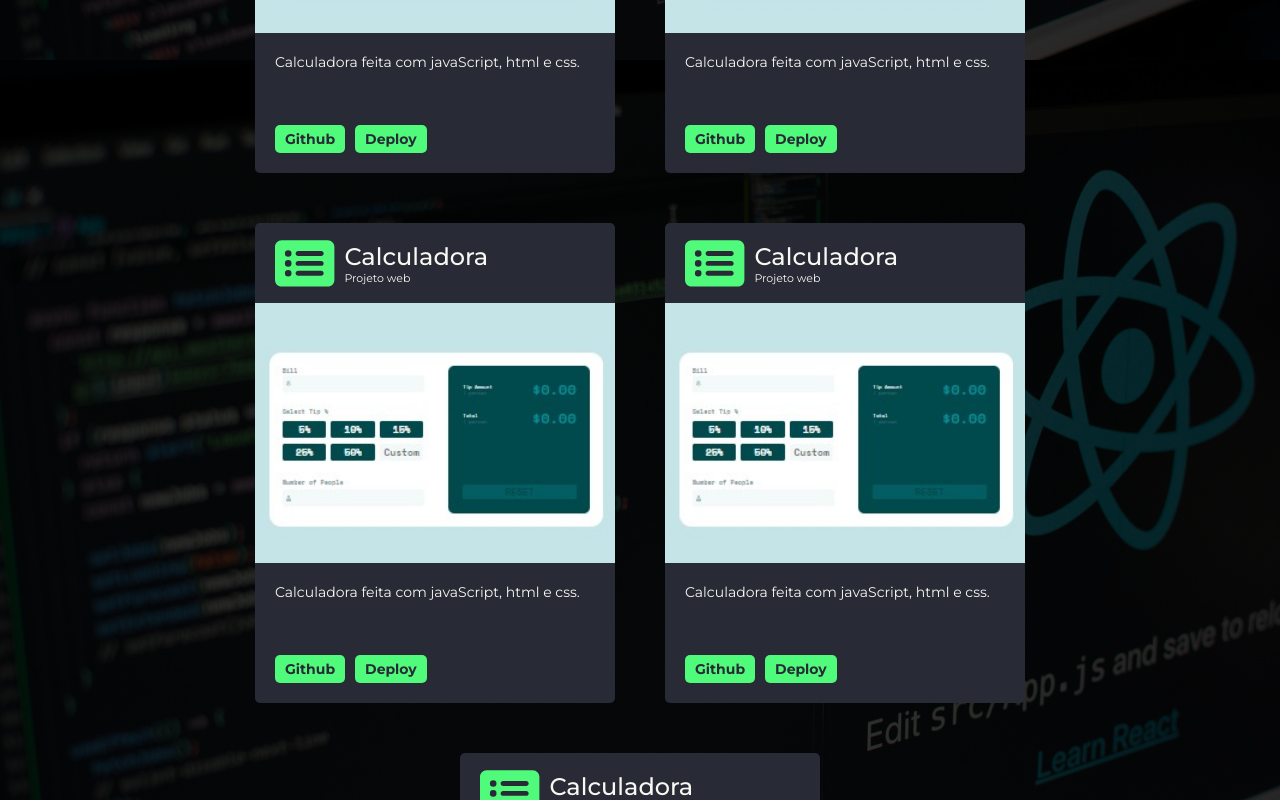
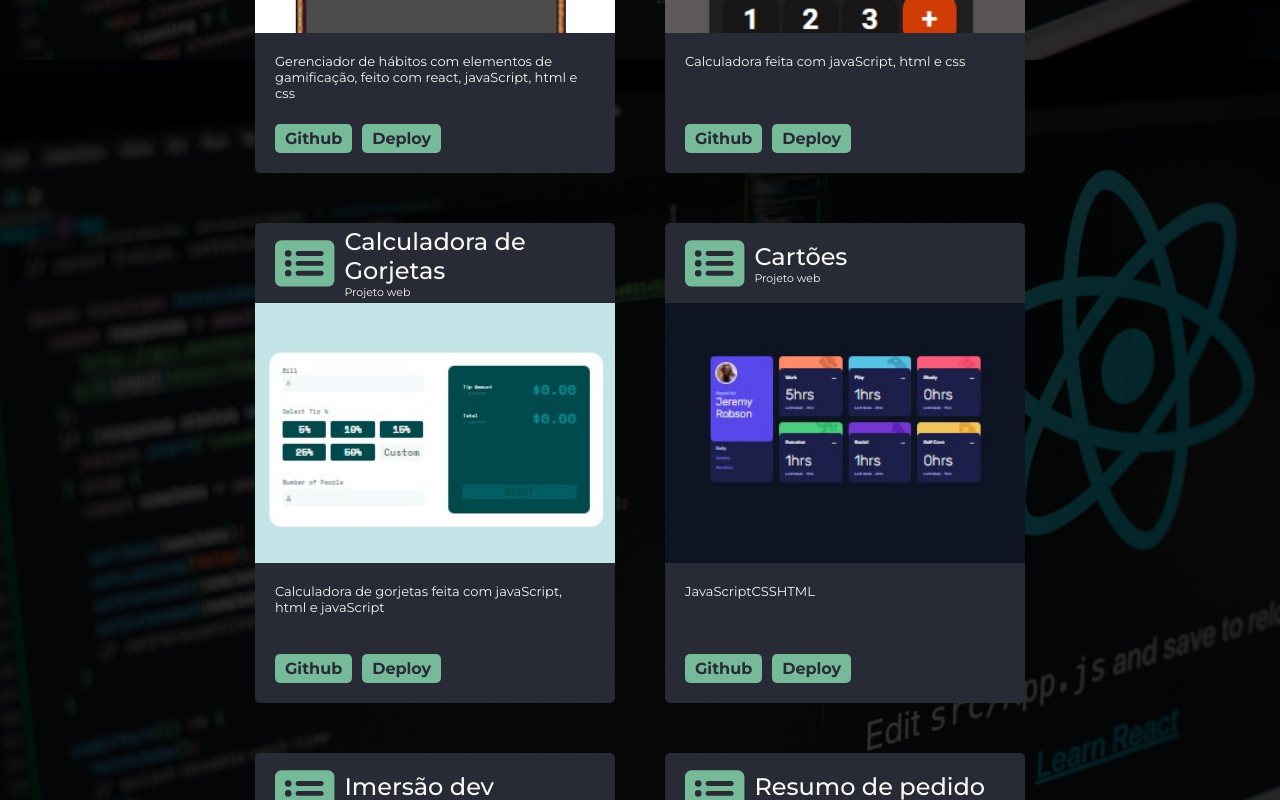
Before and after one commit to maykkk1/portfoliodev, a React (Create React App) app: page / in a window 1280 px wide. Shown: the part 2500-3300 px from the top of the page. Built offline with nearby package versions, Linux system fonts and the light colour scheme; the HTML template or start-up script is replaced by a standard one.

Commit message:
alteracoes gerais no estilo da pagina

```diff
--- a/src/App.css
+++ b/src/App.css
@@ -12,7 +12,8 @@
   --bg-color2: #44475a;
   --neutral-color: #f8f8f2;
   --primary-color: #ff5555;
-  --secundary-color: #50fa7b;
+  --secundary-color: #76BA99;
+  --secundary-hover: #50fa7b;
   --text-color: #bd93f9;
   --text-color2: #ffb86c;
   --text-color3: #f1fa8c;
--- a/src/components/Main/Projetos/ProjetosContent/ProjetosContent.jsx
+++ b/src/components/Main/Projetos/ProjetosContent/ProjetosContent.jsx
@@ -1,16 +1,18 @@
 import ProjetosItem from '../ProjetosItem/ProjetosItem';
 import './ProjetosContent.css'
+import { projetos } from '../../../../services/projetos';
 
 const ProjetosContent = () => {
     return (
         <div className='ProjetosContent'>
-            <ProjetosItem/>
-            <ProjetosItem/>
-            <ProjetosItem/>
-            <ProjetosItem/>
-            <ProjetosItem/>
+            {
+                projetos.map((projeto) => {
+                    return (
+                        <ProjetosItem nome={projeto.nome} imgPath={projeto.imgPath} desc={projeto.descricao} github={projeto.github} deploy={projeto.deploy} />
+                    )
+                })
+            }
         </div>
      );
 }
-
 export default ProjetosContent;
--- a/src/components/Main/Projetos/ProjetosItem/ProjetosItem.css
+++ b/src/components/Main/Projetos/ProjetosItem/ProjetosItem.css
@@ -62,8 +62,8 @@
     height: 140px;
 }
 
-.projetosCardFooter {
-    font-size: 14px;
+.projetosCardFooter p {
+    font-size: 13px;
 }
 
 .projetosCardFooterLinks {
@@ -78,4 +78,9 @@
     font-weight: bolder;
     padding: 5px 10px;
     border-radius: 5px;
+    transition: 400ms;
 }
+
+.projetosCardFooterLinks a:hover {
+    background-color: var(--secundary-hover);
+}
--- a/src/components/Main/Projetos/ProjetosItem/ProjetosItem.jsx
+++ b/src/components/Main/Projetos/ProjetosItem/ProjetosItem.jsx
@@ -1,7 +1,7 @@
 import './ProjetosItem.css'
 import { FontAwesomeIcon } from "@fortawesome/react-fontawesome";import { faRectangleList } from "@fortawesome/free-solid-svg-icons";
 
-const ProjetosItem = () => {
+const ProjetosItem = (props) => {
     return (
         <div className='ProjetosItem'>
             <div className='projetosCardHeader'>
@@ -9,20 +9,20 @@ const ProjetosItem = () => {
                     <FontAwesomeIcon icon={ faRectangleList } />
                 </div>
                 <div className='projetosCardTitle'>
-                    <h2>Calculadora</h2>
+                    <h2>{props.nome}</h2>
                     <p>Projeto web</p>
                 </div>
             </div>
             <div className='projetosCardImage'>
-                <img src={require("../../../../assets/images/projetos/tip_calculator.jpg")} alt=""/>
+                <img src={require(`../../../../assets/images/projetos/${props.imgPath}`)} alt=""/>
             </div>
             <div className='projetosCardFooter'>
                 <div className='projetosCardFooterDisc'>
-                    Calculadora feita com javaScript, html e css.
+                    <p>{props.desc}</p>
                 </div>
                 <div className='projetosCardFooterLinks'>
-                    <a href="">Github</a>
-                    <a href="">Deploy</a>
+                    <a href={props.github} target="_blank">Github</a>
+                    <a href={props.deploy} target="_blank">Deploy</a>
                 </div>
             </div>
         </div>
--- a/src/components/Main/Sobre/SobreText/style.css
+++ b/src/components/Main/Sobre/SobreText/style.css
@@ -42,7 +42,8 @@
 }
 
 .SobreText__cvBtn:hover {
-    background-color: rgb(46, 43, 43);
+    color: var(--secundary-hover);
+    border: 1.5px solid var(--secundary-hover);
 }
 
 @media (max-width: 1200px) {
--- a/src/services/projetos.js
+++ b/src/services/projetos.js
@@ -1,50 +1,44 @@
 export const projetos = [
   {
     nome: "TH",
-    tecnologias: ["React", "JavaScript", "CSS", "HTML"],
+    descricao:  'Gerenciador de hábitos com elementos de gamificação, feito com react, javaScript, html e css',
     imgPath: "TH.jpg",
     github: "https://github.com/maykkk1/TH",
     deploy: "https://thgamified.netlify.app/home",
-    ehPrincipal: true
   },
   {
     nome: "Calculadora",
-    tecnologias: ["JavaScript", "CSS", "HTML"],
+    descricao: 'Calculadora feita com javaScript, html e css',
     imgPath: "Calculadora.jpg",
     github: "https://github.com/maykkk1/calculadora-js",
     deploy: "https://upbeat-fermat-711f63.netlify.app/",
-    ehPrincipal: true
   },
   {
     nome: "Calculadora de Gorjetas",
-    tecnologias: ["JavaScript", "CSS", "HTML"],
+    descricao: 'Calculadora de gorjetas feita com javaScript, html e javaScript',
     imgPath: "tip_calculator.jpg",
     github: "https://github.com/maykkk1/tip-calculator",
     deploy: "https://tipcalculator-frontend.netlify.app",
-    ehPrincipal: true
   },
   {
     nome: "Cartões",
-    tecnologias: ["JavaScript", "CSS", "HTML"],
+    descricao: ["JavaScript", "CSS", "HTML"],
     imgPath: "cards.jpg",
     github: "https://github.com/maykkk1/FrontEnd-Mentor-main/tree/master/time-tracking-dashboard-main",
     deploy: "https://musing-nobel-404819.netlify.app",
-    ehPrincipal: false
   },
   {
     nome: "Imersão dev",
-    tecnologias: ["JavaScript", "CSS", "HTML"],
+    descricao: 'Projetos feitos na imersão dev da alura',
     imgPath: "imersao_dev.jpg",
     github: "https://github.com/maykkk1/imersao-dev-portfolio",
     deploy: "https://mayconimersaodev.netlify.app/",
-    ehPrincipal: false
   },
   {
     nome: "Resumo de pedido",
-    tecnologias: ["JavaScript", "CSS", "HTML"],
+    descricao:  'Cartão para resumo de pedidos, feito com html e css',
     imgPath: "order_sumary.jpg",
     github: "https://github.com/maykkk1/responsive-landing-page-with-CSS-Flexbox",
     deploy: "https://festive-albattani-8783de.netlify.app/",
-    ehPrincipal: false
   }
 ];
```
